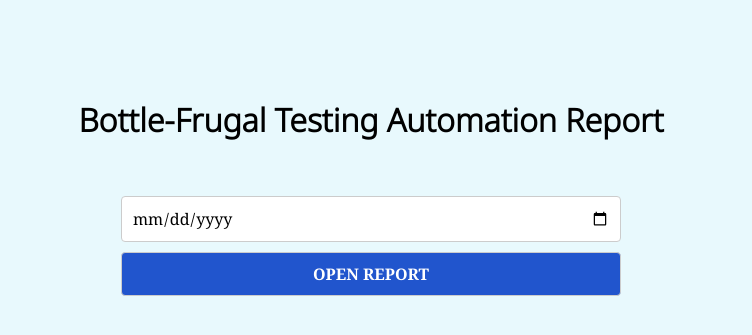
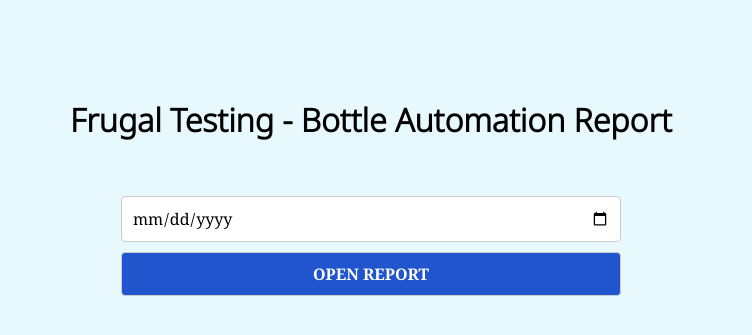
Before and after one commit to RohitFrugal/Bottle, a plain HTML site: page index.html in a window 1280 px wide. Shown: the part 305-640 px from the top of the page, without its empty margins (269-1021 px from the left). Drawn offline with nearby package versions, Linux system fonts and the light colour scheme.

Commit message:
Update index.html

```diff
--- a/index.html
+++ b/index.html
@@ -14,7 +14,7 @@
     </div>
 
     <div class="head-title">
-      <h1>Bottle-Frugal Testing Automation Report</h1>
+      <h1>Frugal Testing - Bottle  Automation Report</h1>
     </div>
 
     <div class="form">
```
